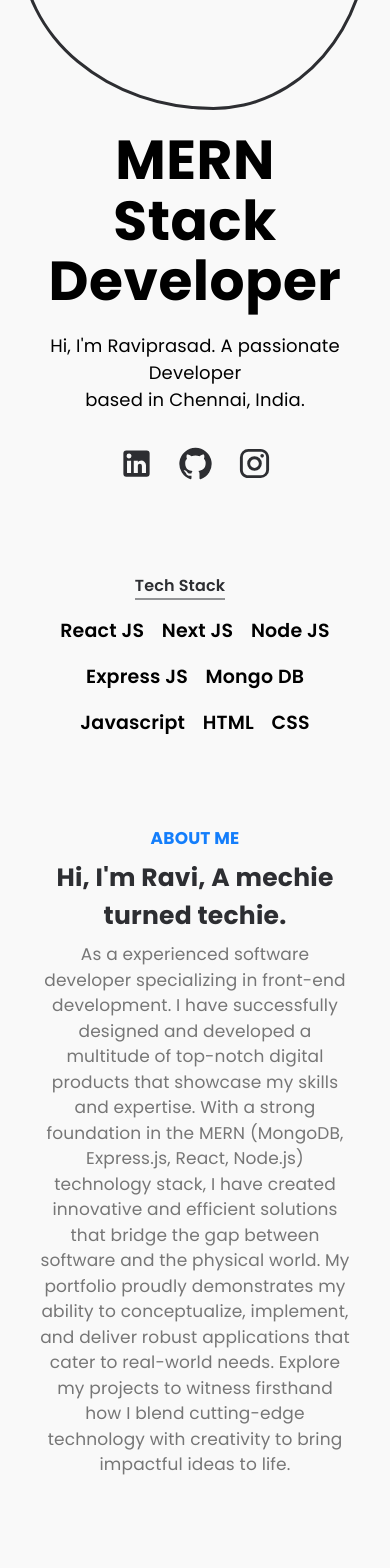
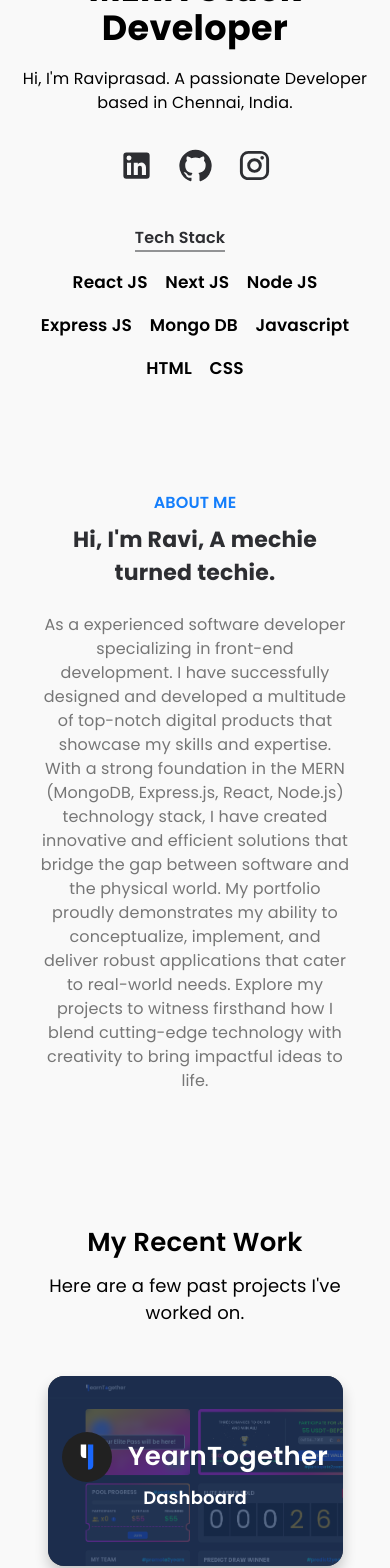
Before and after one commit to imraviprasad/Portfolio, a React (Create React App) app: page / in a window 390 px wide. Shown: the part 400-1968 px from the top of the page. Built offline with nearby package versions, Linux system fonts and the light colour scheme.

Commit message:
Responsive done upto sm breakpoint.

```diff
--- a/src/components/about-me/about-me.styled.ts
+++ b/src/components/about-me/about-me.styled.ts
@@ -1,13 +1,19 @@
 import { Box, Typography, styled } from "@mui/material";
 
 namespace S {
-  export const AboutMeMainContainer = styled(Box)(() => ({
+  export const AboutMeMainContainer = styled(Box)(({ theme }) => ({
     display: "flex",
     alignItems: "center",
     justifyContent: "center",
     padding: "0 40px",
     maxWidth: "1030px",
     height: "calc(100vh - 80px)",
+
+    [theme.breakpoints.down("sm")]: {
+      minHeight: "calc(100vh - 80px)",
+      height: "auto",
+      padding: "80px 40px",
+    },
   }));
 
   export const AboutMeContainer = styled(Box)(() => ({
@@ -19,21 +25,32 @@ namespace S {
     textAlign: "center",
   }));
 
-  export const Heading = styled(Typography)(() => ({
+  export const Heading = styled(Typography)(({ theme }) => ({
     color: "#147efb",
     fontSize: "1.0625rem",
     fontWeight: "700",
+    [theme.breakpoints.down("sm")]: {
+      fontSize: "16px",
+      fontWeight: "600",
+    },
   }));
 
-  export const SubHeading = styled(Typography)(() => ({
+  export const SubHeading = styled(Typography)(({ theme }) => ({
     color: "#2d2e32",
     fontSize: "1.5625rem",
     fontWeight: "700",
+    [theme.breakpoints.down("sm")]: {
+      fontSize: "1.375rem",
+      marginBottom: "1rem",
+    },
   }));
 
-  export const ContentText = styled(Typography)(() => ({
+  export const ContentText = styled(Typography)(({ theme }) => ({
     color: "#767676",
     fontSize: "1.0625rem",
+    [theme.breakpoints.down("sm")]: {
+      fontSize: "16px",
+    },
   }));
 }
 
--- a/src/components/contact/contact.styled.ts
+++ b/src/components/contact/contact.styled.ts
@@ -7,11 +7,14 @@ namespace S {
     justifyContent: "center",
     alignItems: "center",
     width: "100%",
-    marginTop: "4rem",
     gap: "2rem",
     maxWidth: "1030px",
     padding: "0 40px",
-    height: "calc(100vh - 160px)",
+    height: "calc(100vh - 165px)",
+    [theme.breakpoints.down("sm")]: {
+      height: "auto",
+      padding: "50px 40px",
+    },
   }));
 
   export const ContactHeader = styled(Box)(({ theme }) => ({
@@ -29,6 +32,9 @@ namespace S {
     fontSize: "25px",
     color: "#2d2e32",
     fontWeight: "600",
+    [theme.breakpoints.down("sm")]: {
+      fontSize: "23px",
+    },
   }));
 
   export const FormContainer = styled("form")(({ theme }) => ({
--- a/src/components/footer/footer.styled.ts
+++ b/src/components/footer/footer.styled.ts
@@ -13,12 +13,16 @@ namespace S {
     background: "#2d2e32",
   }));
 
-  export const AlignmentContainer = styled(Box)(() => ({
+  export const AlignmentContainer = styled(Box)(({ theme }) => ({
     display: "flex",
     alignItems: "center",
     justifyContent: "space-between",
     width: "100%",
     maxWidth: "950px",
+    [theme.breakpoints.down("sm")]: {
+      flexDirection: "column-reverse",
+      gap: "2rem",
+    },
   }));
 
   export const LeftContainer = styled(Box)(() => ({
@@ -27,9 +31,12 @@ namespace S {
     fontWeight: "700",
   }));
 
-  export const RightContainer = styled(Box)(() => ({
+  export const RightContainer = styled(Box)(({ theme }) => ({
     display: "flex",
     gap: "0.4rem",
+    [theme.breakpoints.down("sm")]: {
+      gap: "1.5rem",
+    },
   }));
 
   export const CustomIconButton = styled(IconButton)(() => ({}));
--- a/src/components/header/header.styled.ts
+++ b/src/components/header/header.styled.ts
@@ -15,6 +15,9 @@ namespace S {
     position: "fixed",
     top: "0",
     zIndex: "200",
+    [theme.breakpoints.down("sm")]: {
+      padding: "15px 40px 15px 50px",
+    },
   }));
 
   export const LogoContainer = styled(Typography)(({ theme }) => ({
@@ -31,6 +34,49 @@ namespace S {
     display: "flex",
     gap: "1.8rem",
     listStyle: "none",
+  }));
+
+  export const FloatMenu = styled(Box, {
+    shouldForwardProp: (prop) => prop !== "view",
+  })(({ view }: { view: boolean }) => ({ theme }) => ({
+    position: "absolute",
+    top: "0",
+    left: "0",
+    width: "100%",
+    height: "300px",
+    backgroundColor: "#fff",
+    transition: "transform 0.5s ease-out",
+    transform: view ? "translateY(0)" : "translateY(-50vh)",
+    display: "flex",
+    flexDirection: "column",
+    alignItems: "center",
+    borderRadius: "0 0 20px 20px",
+    boxShadow: "0 0 12px rgba(0,0,0,0.09)",
+  }));
+
+  export const CloseContainer = styled(Typography)(({ theme }) => ({
+    padding: "15px 40px 15px 50px",
+    width: "100%",
+    display: "flex",
+    justifyContent: "flex-end",
+  }));
+
+  export const VerticalMenuContainer = styled(Box)(({ theme }) => ({
+    display: "flex",
+    flexDirection: "column",
+    alignItems: "center",
+    gap: "2rem",
+    listStyle: "none",
+  }));
+
+  export const VerticalMenu = styled(Box)(({ theme }) => ({
+    cursor: "pointer",
+    fontSize: "17px",
+    a: {
+      color: "#2d2e32",
+      textDecoration: "none",
+      fontWeight: "600",
+    },
   }));
 
   export const Menu = styled("li")(({ theme }) => ({
--- a/src/components/intro/about-me.styled.ts
+++ b/src/components/intro/about-me.styled.ts
@@ -9,16 +9,20 @@ namespace S {
     flexDirection: "column",
     alignItems: "center",
     justifyContent: "center",
-    // height: "65rem",
     width: "100%",
     maxWidth: "1030px",
-    gap: "60px",
-    marginTop: "5rem",
-    marginBottom: "2rem",
+    gap: "40px",
+    // marginTop: "80px",
     padding: "0 40px",
-    height: "calc(100vh - 192px)",
+    height: "calc(100vh - 80px)",
     [theme.breakpoints.down("md")]: {
       height: "auto",
+      marginTop: "80px",
+    },
+    [theme.breakpoints.down("sm")]: {
+      marginTop: "20px",
+      padding: "0 20px",
+      gap: "10px",
     },
   }));
 
@@ -34,12 +38,16 @@ namespace S {
     },
   }));
 
-  export const AboutData = styled(Box)(({ theme }) => ({}));
+  export const AboutData = styled(Box)(({ theme }) => ({
+    [theme.breakpoints.down("sm")]: {
+      width: "100%",
+    },
+  }));
 
   export const PersonalImg = styled(Box)(({ theme }) => ({
     backgroundImage: "",
-    height: "21.875rem",
-    width: "21.875rem",
+    height: "350px",
+    width: "350px",
     backgroundPosition: "50%",
     backgroundRepeat: "50%",
     backgroundSize: "no-repeat",
@@ -59,22 +67,33 @@ namespace S {
         borderRadius: "60% 40% 30% 70%/60% 30% 70% 40%",
       },
     },
+    [theme.breakpoints.down("sm")]: {
+      height: "250px",
+      width: "250px",
+    },
   }));
 
   export const Title = styled(Typography)(({ theme }) => ({
-    fontSize: "3.4375rem",
+    fontSize: "55px",
     margin: "20px 0",
     lineHeight: "1.1",
     fontWeight: "bold",
     [theme.breakpoints.down("md")]: {
       textAlign: "center",
+      fontSize: "55px",
+    },
+    [theme.breakpoints.down("sm")]: {
+      fontSize: "35px",
     },
   }));
 
   export const SubTitle = styled(Typography)(({ theme }) => ({
-    fontSize: "1.125rem",
+    fontSize: "18px",
     [theme.breakpoints.down("md")]: {
       textAlign: "center",
+    },
+    [theme.breakpoints.down("sm")]: {
+      fontSize: "16px",
     },
   }));
 
@@ -130,6 +149,9 @@ namespace S {
   export const Skill = styled(Typography)(({ theme }) => ({
     fontSize: "19px",
     fontWeight: 600,
+    [theme.breakpoints.down("sm")]: {
+      fontSize: "17px",
+    },
   }));
 
   export const TechText = styled(Typography)(({ theme }) => ({
--- a/src/components/my-rececnt-works/my-recent-works.styled.ts
+++ b/src/components/my-rececnt-works/my-recent-works.styled.ts
@@ -11,7 +11,11 @@ namespace S {
     padding: "0 40px",
     height: "calc(100vh - 80px)",
     gap: "5rem",
-    marginTop: "3rem",
+    [theme.breakpoints.down("sm")]: {
+      height: "auto",
+      padding: "20px 40px",
+      gap: "2.5rem",
+    },
   }));
 
   export const Heading = styled(Box)(({ theme }) => ({
@@ -24,16 +28,24 @@ namespace S {
   export const MainText = styled(Typography)(({ theme }) => ({
     fontSize: "32px",
     fontWeight: "600",
+    [theme.breakpoints.down("sm")]: {
+      fontSize: "26px",
+    },
   }));
 
   export const SubText = styled(Typography)(({ theme }) => ({
     fontSize: "20px",
+    textAlign: "center",
+    [theme.breakpoints.down("sm")]: {
+      fontSize: "18px",
+    },
   }));
 
   export const WorkContent = styled(Box)(({ theme }) => ({
     display: "flex",
     flexWrap: "wrap",
-    // justifyContent: "space-between",
+    alignItem: "center",
+    justifyContent: "center",
     width: "100%",
   }));
 }
--- a/src/components/my-rececnt-works/work-card/work-card.styled.ts
+++ b/src/components/my-rececnt-works/work-card/work-card.styled.ts
@@ -1,12 +1,23 @@
 import { Box, Typography, styled } from "@mui/material";
 
 namespace S {
-  export const FlipCardContainer = styled("div")({
+  export const FlipCardContainer = styled("div")(({ theme }) => ({
     perspective: "1000px",
     width: "33.3333%",
+    minWidth: "315px",
     height: "200px",
     padding: "10px",
-  });
+    [theme.breakpoints.down("md")]: {
+      aspectRatio: "1.5 !important",
+      width: "auto",
+      height: "250px",
+    },
+    [theme.breakpoints.down("sm")]: {
+      width: "100%",
+      aspectRatio: "1.5 !important",
+      height: "auto",
+    },
+  }));
 
   export const FlipCard = styled("div", {
     shouldForwardProp: (prop) => prop !== "isFlipped",
@@ -82,6 +93,10 @@ namespace S {
     width: "35px",
     height: "35px",
     borderRadius: "50%",
+    [theme.breakpoints.down("sm")]: {
+      width: "50px",
+      height: "50px",
+    },
   }));
 
   export const Title = styled(Typography)(({ theme }) => ({
@@ -89,6 +104,9 @@ namespace S {
     zIndex: "0",
     fontSize: "22px",
     fontWeight: "600",
+    [theme.breakpoints.down("sm")]: {
+      fontSize: "26px",
+    },
   }));
 
   export const SubText = styled(Typography)(({ theme }) => ({
@@ -96,6 +114,9 @@ namespace S {
     color: "white",
     fontSize: "16px",
     fontWeight: "600",
+    [theme.breakpoints.down("sm")]: {
+      fontSize: "18px",
+    },
   }));
 
   export const DescriptionText = styled(Typography)(({ theme }) => ({
```
Also changed, not shown: src/components/header/index.tsx (+84 -1 lines).
